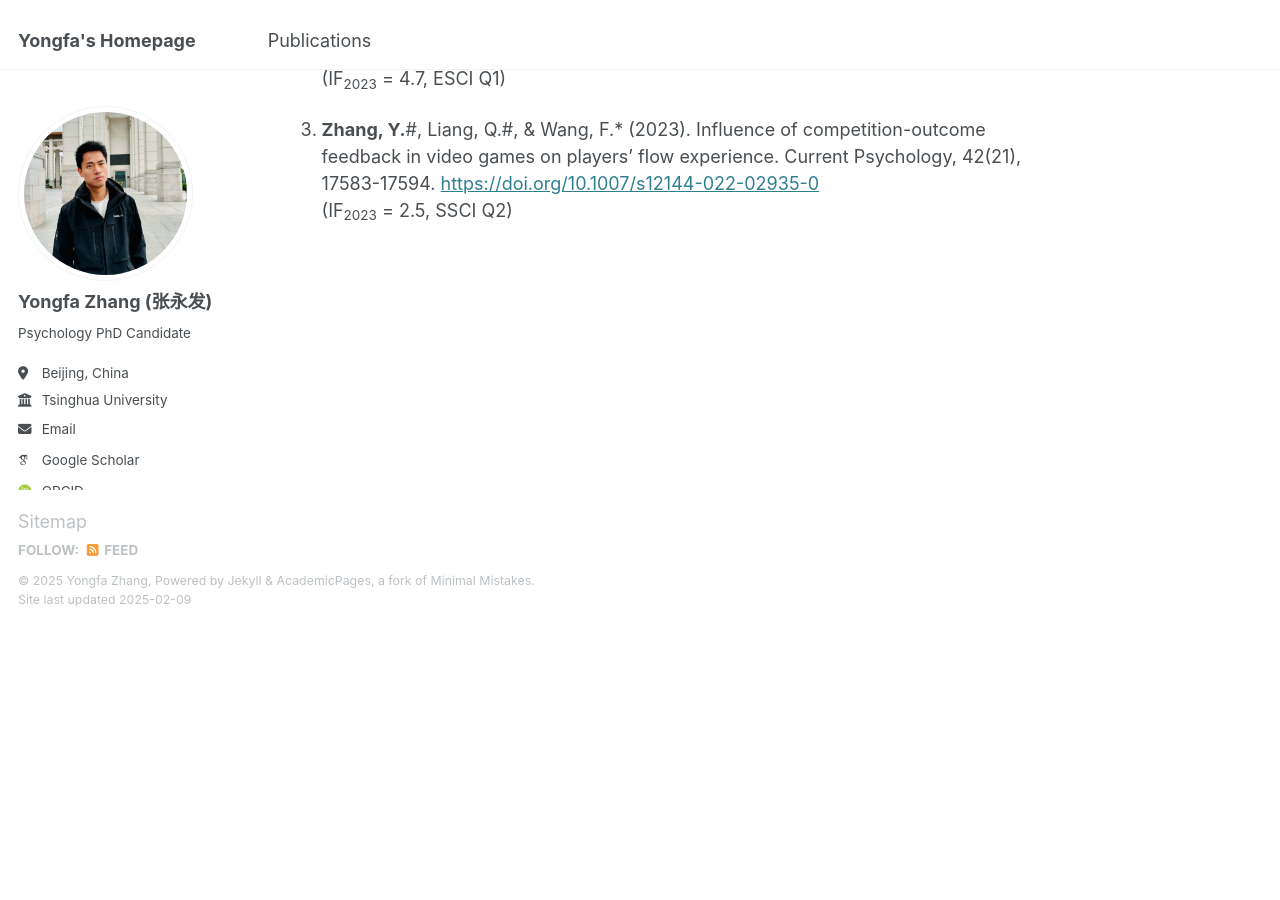
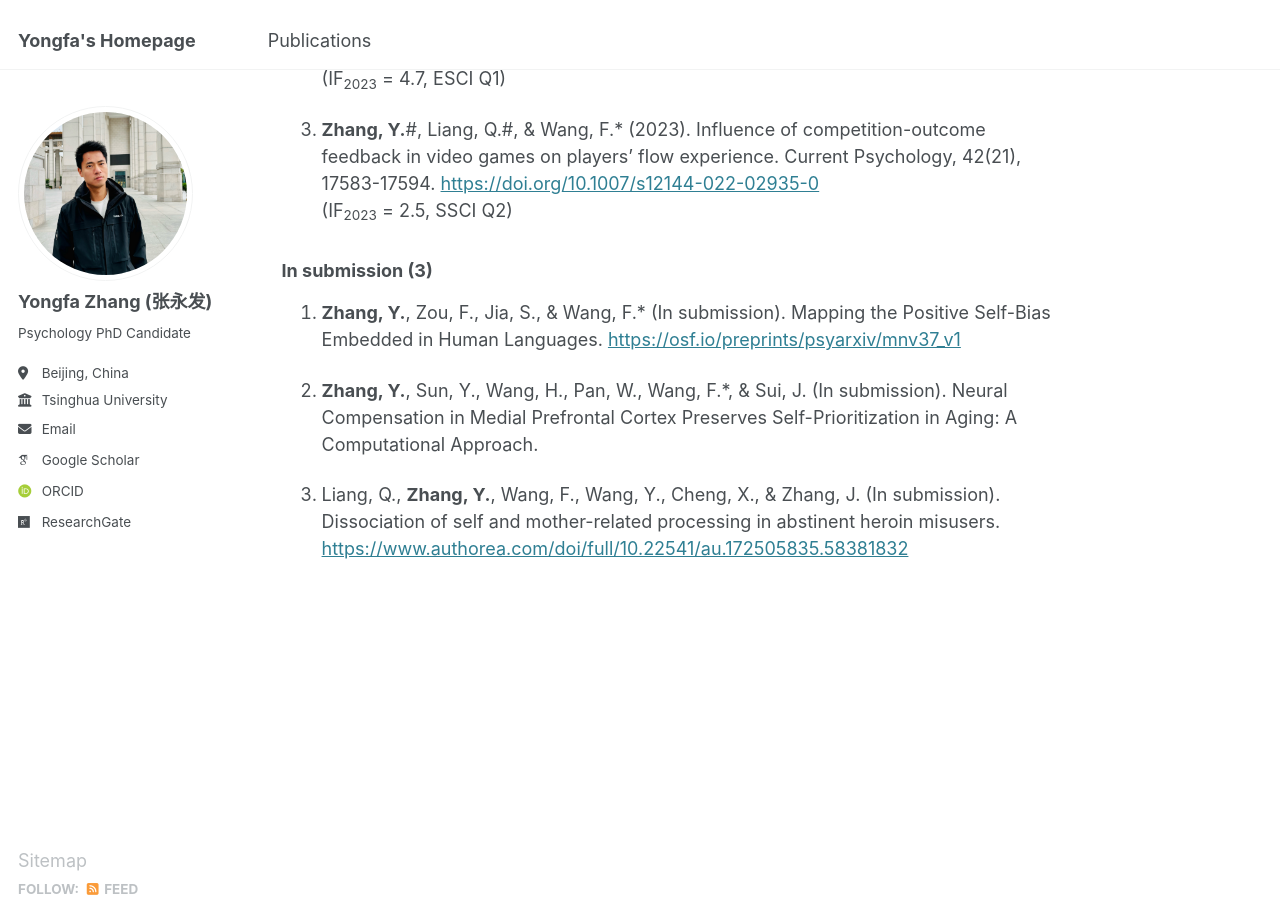
Before and after one commit to zyf09/zyf09.github.io, a Jekyll site: the page built from _pages/about.md, in a window 1280 px wide and 900 px high, scrolled down 1208 px. Built offline with Jekyll 4.4.1, drawn with Linux system fonts in a browser that asks for light colours; some web fonts are replaced; before the commit the page ends 1835 px from its top, so only the background shows below that.

Commit message:
Update about.md

```diff
--- a/_pages/about.md
+++ b/_pages/about.md
@@ -47,3 +47,11 @@ Publications
 <!-- 📄[Download PDF]   -->
 (IF<sub>2023</sub> = 2.5, SSCI Q2)
 <!-- > **Abstract**: Although the self has traditionally been viewed as a higher-order mental function by most theoretical frameworks, recent research advocates a fundamental self hypothesis -->
+
+### In submission (3)
+
+1. **Zhang, Y.**, Zou, F., Jia, S., & Wang, F.* (In submission). Mapping the Positive Self-Bias Embedded in Human Languages. [https://osf.io/preprints/psyarxiv/mnv37_v1](https://osf.io/preprints/psyarxiv/mnv37_v1)
+
+2. **Zhang, Y.**, Sun, Y., Wang, H., Pan, W., Wang, F.*, & Sui, J. (In submission). Neural Compensation in Medial Prefrontal Cortex Preserves Self-Prioritization in Aging: A Computational Approach.
+
+3. Liang, Q., **Zhang, Y.**, Wang, F., Wang, Y., Cheng, X., & Zhang, J. (In submission). Dissociation of self and mother-related processing in abstinent heroin misusers. [https://www.authorea.com/doi/full/10.22541/au.172505835.58381832](https://www.authorea.com/doi/full/10.22541/au.172505835.58381832)
```
